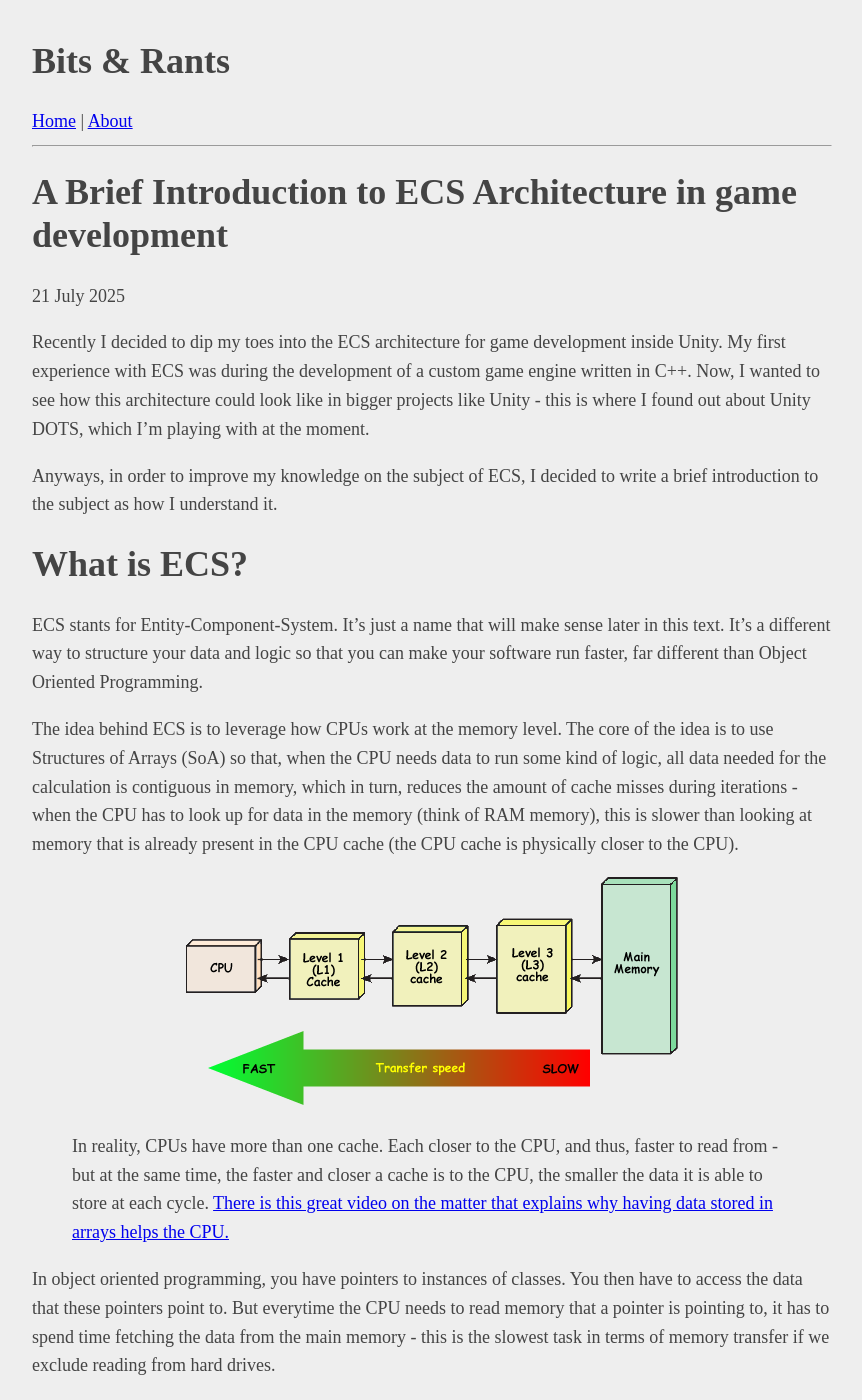
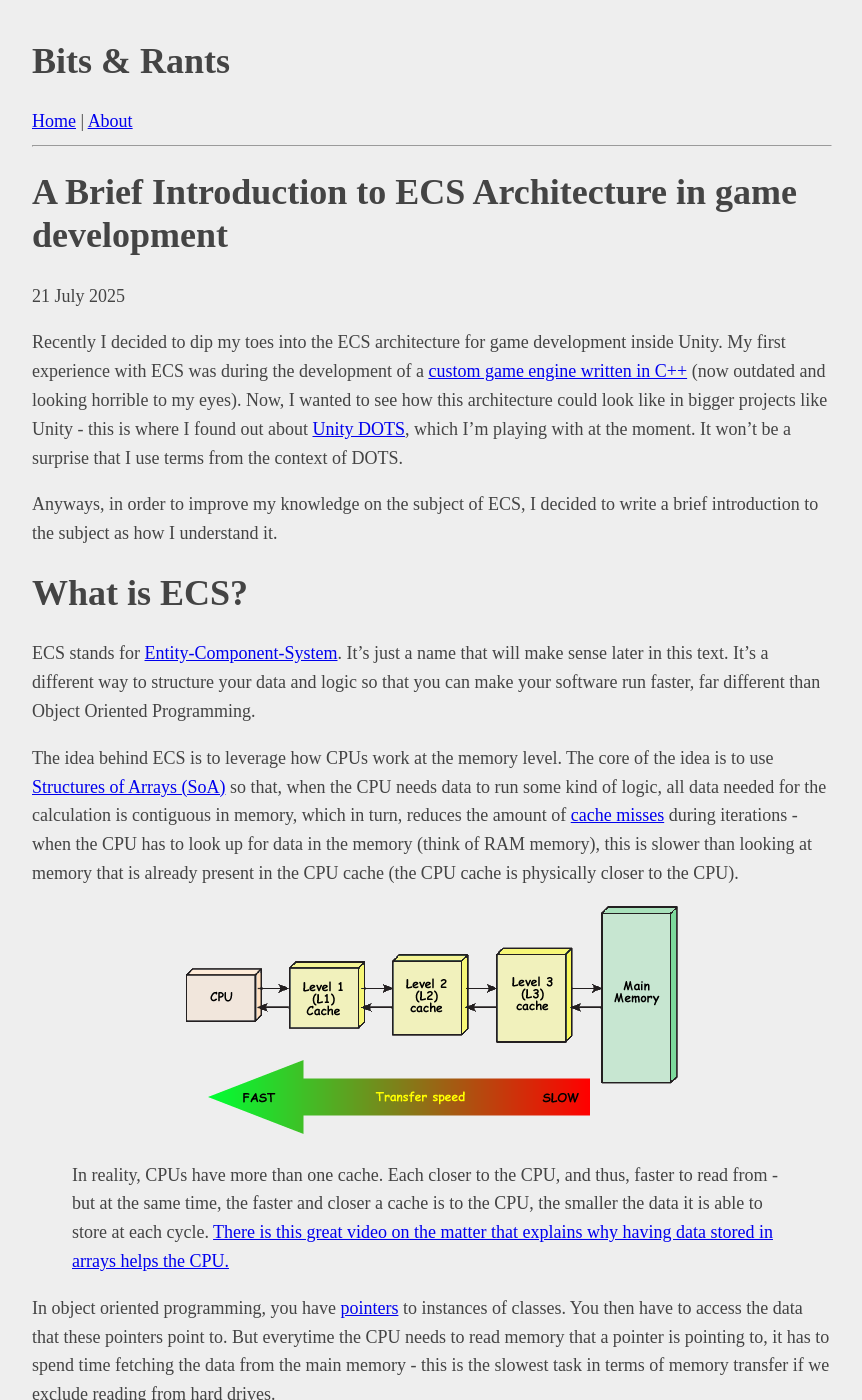
Before and after one commit to chrisvblemos/chrisvblemos.github.io, a Jekyll site: the page built from _posts/2025-07-21-brief-introduction-to-ecs-game-dev.markdown, in a window 1280 px wide and 1400 px high. Shown: the whole window, without its empty margins (208-1070 px from the left). Built offline with Jekyll 4.4.1, drawn with Linux system fonts in a browser that asks for light colours; some of the changed text lies outside the part shown.

Commit message:
Update post, embed links

````diff
--- a/_posts/2025-07-21-brief-introduction-to-ecs-game-dev.markdown
+++ b/_posts/2025-07-21-brief-introduction-to-ecs-game-dev.markdown
@@ -5,15 +5,15 @@ date: 2025-07-21
 categories: gamedev
 ---
 
-Recently I decided to dip my toes into the ECS architecture for game development inside Unity. My first experience with ECS was during the development of a custom game engine written in C++. Now, I wanted to see how this architecture could look like in bigger projects like Unity - this is where I found out about Unity DOTS, which I'm playing with at the moment.
+Recently I decided to dip my toes into the ECS architecture for game development inside Unity. My first experience with ECS was during the development of a [custom game engine written in C++](https://github.com/chrisvblemos/jage) (now outdated and looking horrible to my eyes). Now, I wanted to see how this architecture could look like in bigger projects like Unity - this is where I found out about [Unity DOTS](https://unity.com/dots), which I'm playing with at the moment. It won't be a surprise that I use terms from the context of DOTS.
 
 Anyways, in order to improve my knowledge on the subject of ECS, I decided to write a brief introduction to the subject as how I understand it.
 
 # What is ECS?
 
-ECS stants for Entity-Component-System. It's just a name that will make sense later in this text. It's a different way to structure your data and logic so that you can make your software run faster, far different than Object Oriented Programming.
+ECS stands for [Entity-Component-System](https://en.wikipedia.org/wiki/Entity_component_system). It's just a name that will make sense later in this text. It's a different way to structure your data and logic so that you can make your software run faster, far different than Object Oriented Programming.
 
-The idea behind ECS is to leverage how CPUs work at the memory level. The core of the idea is to use Structures of Arrays (SoA) so that, when the CPU needs data to run some kind of logic, all data needed for the calculation is contiguous in memory, which in turn, reduces the amount of cache misses during iterations - when the CPU has to look up for data in the memory (think of RAM memory), this is slower than looking at memory that is already present in the CPU cache (the CPU cache is physically closer to the CPU).
+The idea behind ECS is to leverage how CPUs work at the memory level. The core of the idea is to use [Structures of Arrays (SoA)](https://en.wikipedia.org/wiki/AoS_and_SoA) so that, when the CPU needs data to run some kind of logic, all data needed for the calculation is contiguous in memory, which in turn, reduces the amount of [cache misses](https://en.wikipedia.org/wiki/Cache_(computing)#CACHE-MISS) during iterations - when the CPU has to look up for data in the memory (think of RAM memory), this is slower than looking at memory that is already present in the CPU cache (the CPU cache is physically closer to the CPU).
 
 <p align="center">
   <img src="/assets/images/9fg0p.png"/>
@@ -21,21 +21,19 @@ The idea behind ECS is to leverage how CPUs work at the memory level. The core o
 
 > In reality, CPUs have more than one cache. Each closer to the CPU, and thus, faster to read from - but at the same time, the faster and closer a cache is to the CPU, the smaller the data it is able to store at each cycle. [There is this great video on the matter that explains why having data stored in arrays helps the CPU.](https://www.youtube.com/watch?v=247cXLkYt2M)
 
-In object oriented programming, you have pointers to instances of classes. You then have to access the data that these pointers point to. But everytime the CPU needs to read memory that a pointer is pointing to, it has to spend time fetching the data from the main memory - this is the slowest task in terms of memory transfer if we exclude reading from hard drives.
-
-
+In object oriented programming, you have [pointers](https://en.wikipedia.org/wiki/Pointer_(computer_programming)) to instances of classes. You then have to access the data that these pointers point to. But everytime the CPU needs to read memory that a pointer is pointing to, it has to spend time fetching the data from the main memory - this is the slowest task in terms of memory transfer if we exclude reading from hard drives.
 
 Now, if instead of pointers, we send arrays of data structures to the CPU, we eliminate the need to look for the memory blocks through pointers and also we are able to leverage CPU cache. When the CPU fetches data, it does so in blocks, as it is optimistic that the data needed for the next iteration will be close to the data it last pulled. So if all data is in a array, the next iteration of a loop might use data that is already inside the CPU cache, which again, is very fast for the CPU to read from.
 
 So by structuring our data without pointers, only values, and organizing them into size-fixed arrays in a smart way, we can then define Systems (classes even) that read and write from/to these arrays inside loops.
 
-As a bonus of all these decisions, ECS works betters with multithreaded jobs, since it is easier to delegate the data operations to a later stage and avoid race conditions when using pointers directly.
+As a bonus of all these decisions, ECS works betters with [multithreaded jobs](https://en.wikipedia.org/wiki/Thread_(computing)), since it is easier to delegate the data operations to a later stage and avoid race conditions when using pointers directly.
 
 The cons of this approach is that we introduce a lot of complexity to our code. Structuring data in a way that you can query for it in a fast way and also iterate through it is the central problem to using ECS architecture in your code.
 
 # How do we add components/behaviour to a game object (a Character for instance)?
 
-In the context of OOP game development, we typically have a class for GameObjects and Component classes that introduce behaviour to our game objects. We then add the logic inside this behaviours and iterate through them calling an Update method each frame of our game.
+In the context of OOP game development, we typically have a class for GameObjects and Component classes that introduce behaviour to our game objects (those who are used to Unity might be familiar with these terms). We then add the logic inside this behaviours and iterate through them calling an Update method each frame of our game.
 
 ```
 public class GameObject
@@ -124,7 +122,7 @@ The trivial solution would be to iterate both arrays from start to end (in other
 
 # Archetypes
 
-To handle this, people came up with Archetypes. Archetypes are just a combination of components that an entity might have. In practice, you build arrays that contains combinations of components, storing entities that have this combination of components.
+To handle this, people came up with [Archetypes](https://docs.unity3d.com/Packages/com.unity.entities@0.2/manual/ecs_core.html). Archetypes are just a combination of components that an entity might have. In practice, you build arrays that contains combinations of components, storing entities that have this combination of components.
 
 With archetypes, you don't need to iterate through all entities and check if they have the required components. You just query the array of a given archetype and you get your entities.
 
@@ -161,6 +159,10 @@ We can summarize the philosophy behind this giant task of organizing your data w
 
 > "Why build a car with hammers and nails if I can build complex machines that builds hundreds of cars a month?"
 
+This quote was made when a student complained about the complexity of definitions, without realizing he could be in a worse position complaining about the complexity of some proofs. Definitions are ethereal, theorems are not.
+
+Getting back to ECS, I end this article with the following TLDR:
+
 - All things are entities;
 - All components are data;
 - Entities are linked to components through arrays;
````
